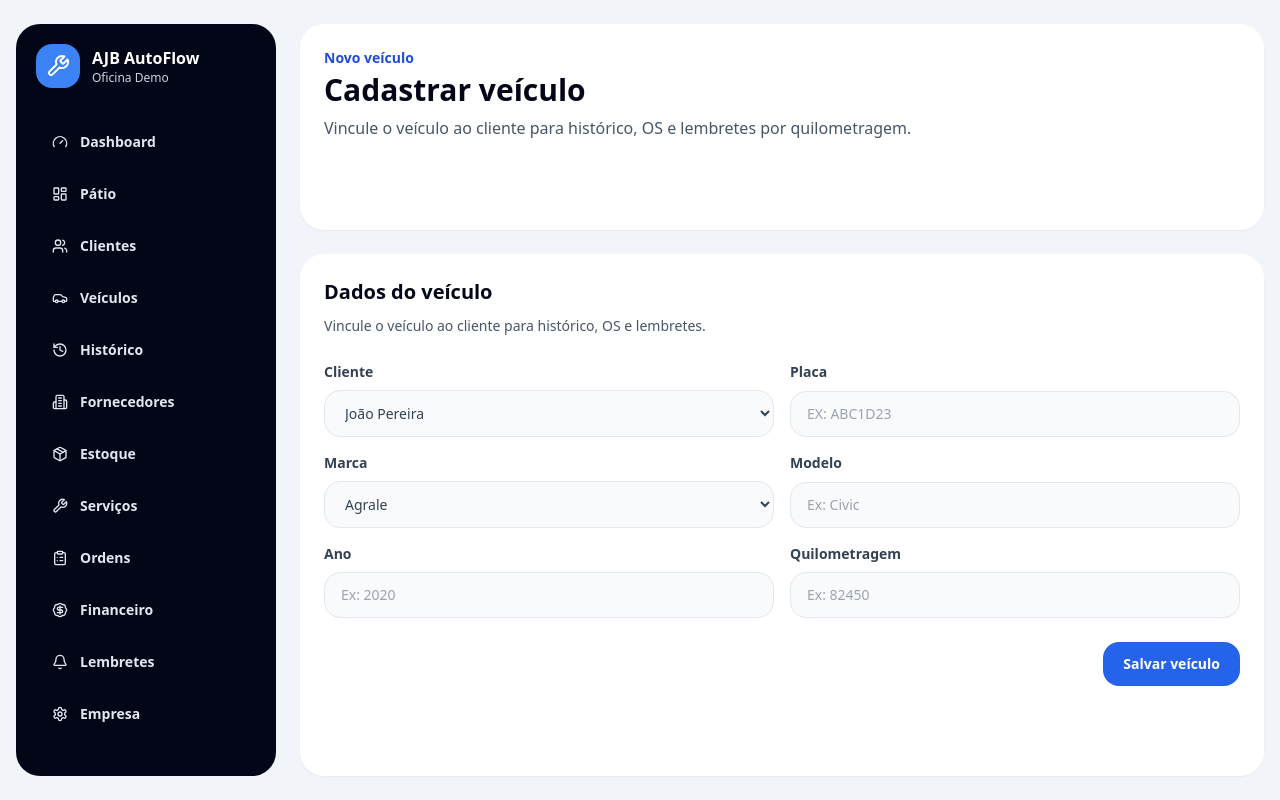
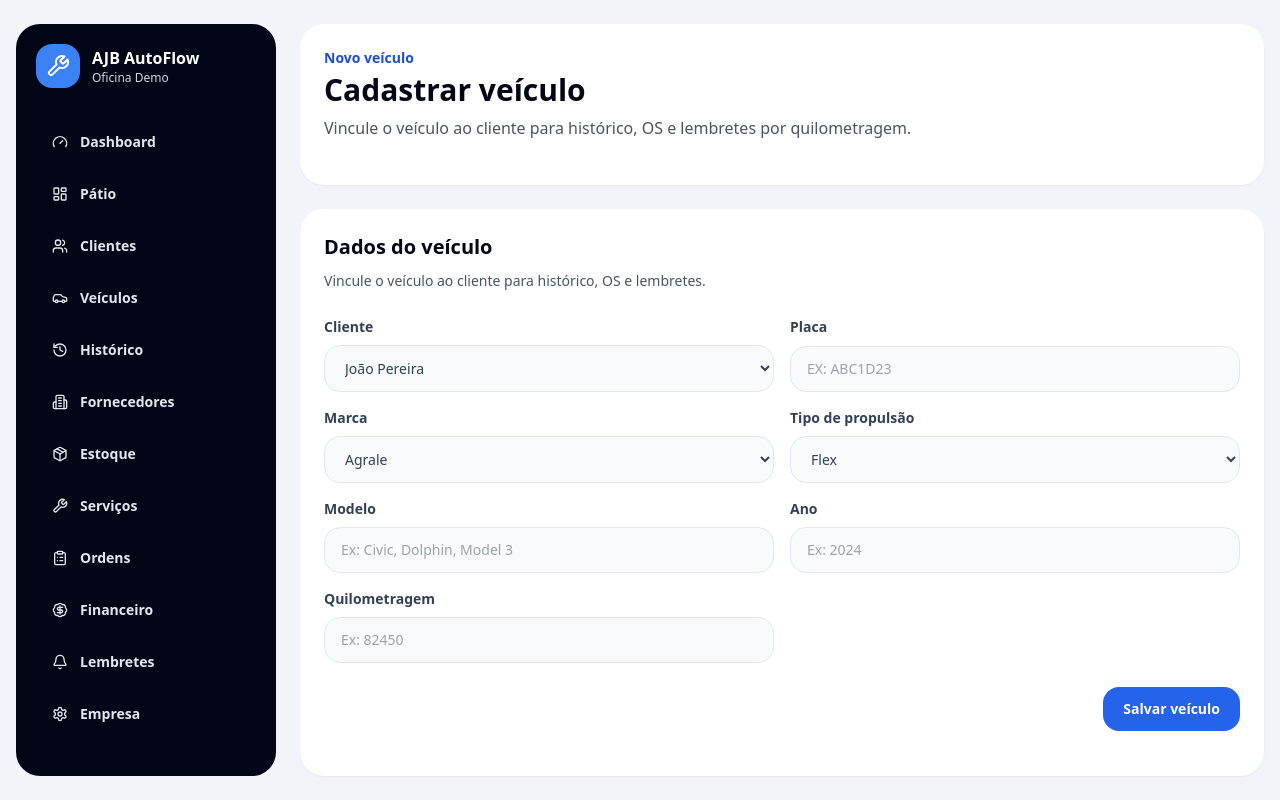
Before and after one commit to anjobrito/ajb-autoflow, a Next.js app: page /veiculos/novo in a window 1280 px wide. Built offline with nearby package versions, Linux system fonts and the light colour scheme.

Commit message:
feat: add powertrain select to vehicle form

```diff
--- a/components/new-vehicle-form.tsx
+++ b/components/new-vehicle-form.tsx
@@ -4,7 +4,7 @@ import { useRouter } from "next/navigation";
 import { FormEvent, useEffect, useState } from "react";
 import { demoCustomers } from "@/lib/demo-data";
 import { listCustomers, saveVehicle, StoredCustomer } from "@/lib/browser-store";
-import { vehicleBrands } from "@/lib/select-options";
+import { vehicleBrands, vehiclePowertrains } from "@/lib/select-options";
 
 export function NewVehicleForm() {
   const router = useRouter();
@@ -29,6 +29,7 @@ export function NewVehicleForm() {
       model: String(formData.get("model") ?? ""),
       year: String(formData.get("year") ?? ""),
       mileage: String(formData.get("mileage") ?? ""),
+      powertrain: String(formData.get("powertrain") ?? "Flex"),
     });
 
     setSaved(true);
@@ -46,8 +47,9 @@ export function NewVehicleForm() {
         <label className="grid gap-2 text-sm font-bold text-slate-700">Cliente<select required name="customer" className="rounded-2xl border border-slate-200 bg-slate-50 px-4 py-3 font-medium outline-none focus:border-blue-500 focus:bg-white">{customerOptions.map((customer) => <option key={customer}>{customer}</option>)}</select></label>
         <label className="grid gap-2 text-sm font-bold text-slate-700">Placa<input required name="plate" value={plate} onChange={(event) => setPlate(event.target.value.toUpperCase())} autoCapitalize="characters" autoComplete="off" placeholder="Ex: ABC1D23" className="uppercase rounded-2xl border border-slate-200 bg-slate-50 px-4 py-3 font-medium outline-none focus:border-blue-500 focus:bg-white" /></label>
         <label className="grid gap-2 text-sm font-bold text-slate-700">Marca<select name="brand" className="rounded-2xl border border-slate-200 bg-slate-50 px-4 py-3 font-medium outline-none focus:border-blue-500 focus:bg-white">{vehicleBrands.map((brand) => <option key={brand}>{brand}</option>)}</select></label>
-        <label className="grid gap-2 text-sm font-bold text-slate-700">Modelo<input required name="model" placeholder="Ex: Civic" className="rounded-2xl border border-slate-200 bg-slate-50 px-4 py-3 font-medium outline-none focus:border-blue-500 focus:bg-white" /></label>
-        <label className="grid gap-2 text-sm font-bold text-slate-700">Ano<input name="year" inputMode="numeric" placeholder="Ex: 2020" className="rounded-2xl border border-slate-200 bg-slate-50 px-4 py-3 font-medium outline-none focus:border-blue-500 focus:bg-white" /></label>
+        <label className="grid gap-2 text-sm font-bold text-slate-700">Tipo de propulsão<select name="powertrain" className="rounded-2xl border border-slate-200 bg-slate-50 px-4 py-3 font-medium outline-none focus:border-blue-500 focus:bg-white">{vehiclePowertrains.map((powertrain) => <option key={powertrain}>{powertrain}</option>)}</select></label>
+        <label className="grid gap-2 text-sm font-bold text-slate-700">Modelo<input required name="model" placeholder="Ex: Civic, Dolphin, Model 3" className="rounded-2xl border border-slate-200 bg-slate-50 px-4 py-3 font-medium outline-none focus:border-blue-500 focus:bg-white" /></label>
+        <label className="grid gap-2 text-sm font-bold text-slate-700">Ano<input name="year" inputMode="numeric" placeholder="Ex: 2024" className="rounded-2xl border border-slate-200 bg-slate-50 px-4 py-3 font-medium outline-none focus:border-blue-500 focus:bg-white" /></label>
         <label className="grid gap-2 text-sm font-bold text-slate-700">Quilometragem<input name="mileage" inputMode="numeric" placeholder="Ex: 82450" className="rounded-2xl border border-slate-200 bg-slate-50 px-4 py-3 font-medium outline-none focus:border-blue-500 focus:bg-white" /></label>
       </div>
 
```
